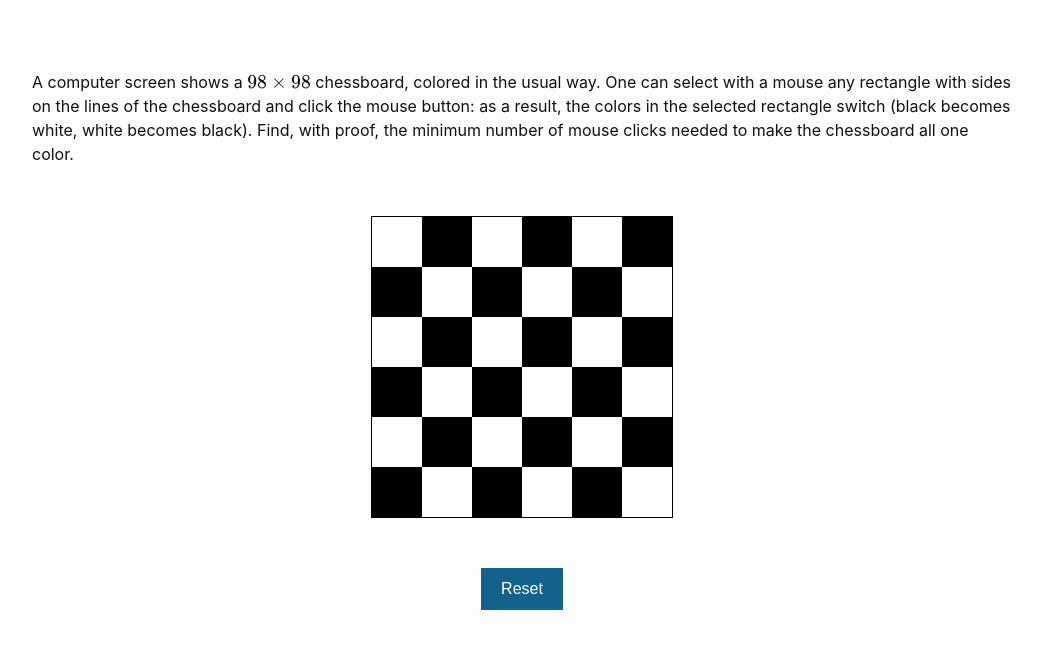
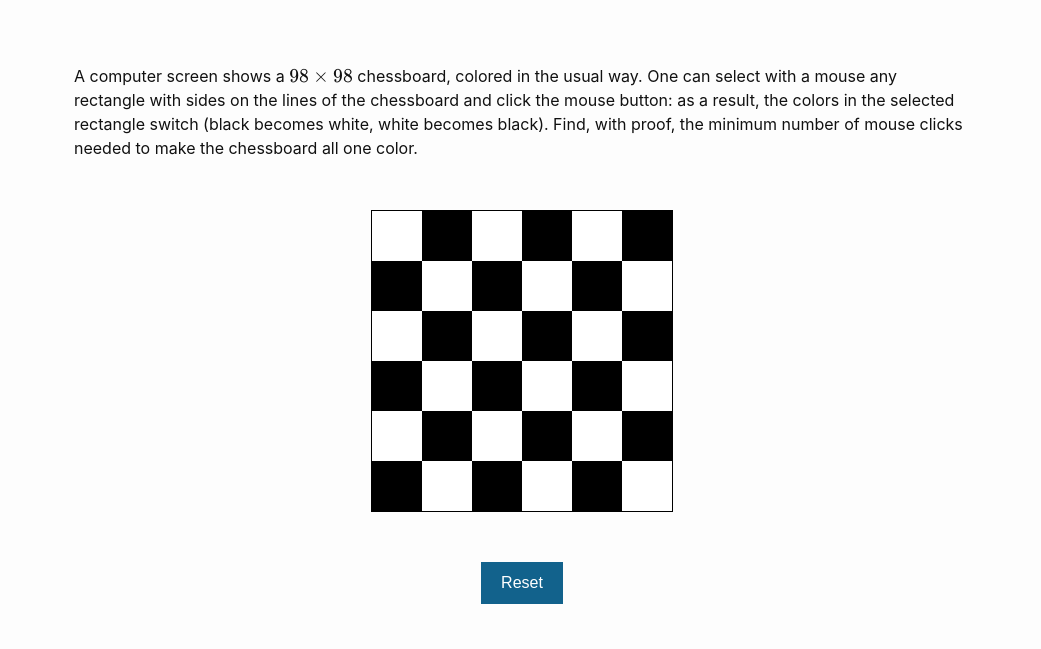
Before and after one commit to PROA200/website, a Jekyll site: the page 1999-usamo-4.html, which Jekyll copies as it is, in a window 1280 px wide. Shown: the top 649 px of the page, without its empty margins (118-1159 px from the left). Built offline with Jekyll 4.4.1, drawn with Linux system fonts in a browser that asks for light colours.

Commit message:
Update 1999-usamo-4.html

```diff
--- a/1999-usamo-4.html
+++ b/1999-usamo-4.html
@@ -52,7 +52,8 @@
 		display: flex;
 		flex-direction: column;
 		align-items: center;
-		padding: 70px 150px; /* Add padding */
+		 padding: 5% 15%; /* Add padding */
+		width: 70%;
 		}
 		.chessboard-container {
 			display: inline-block;
```
